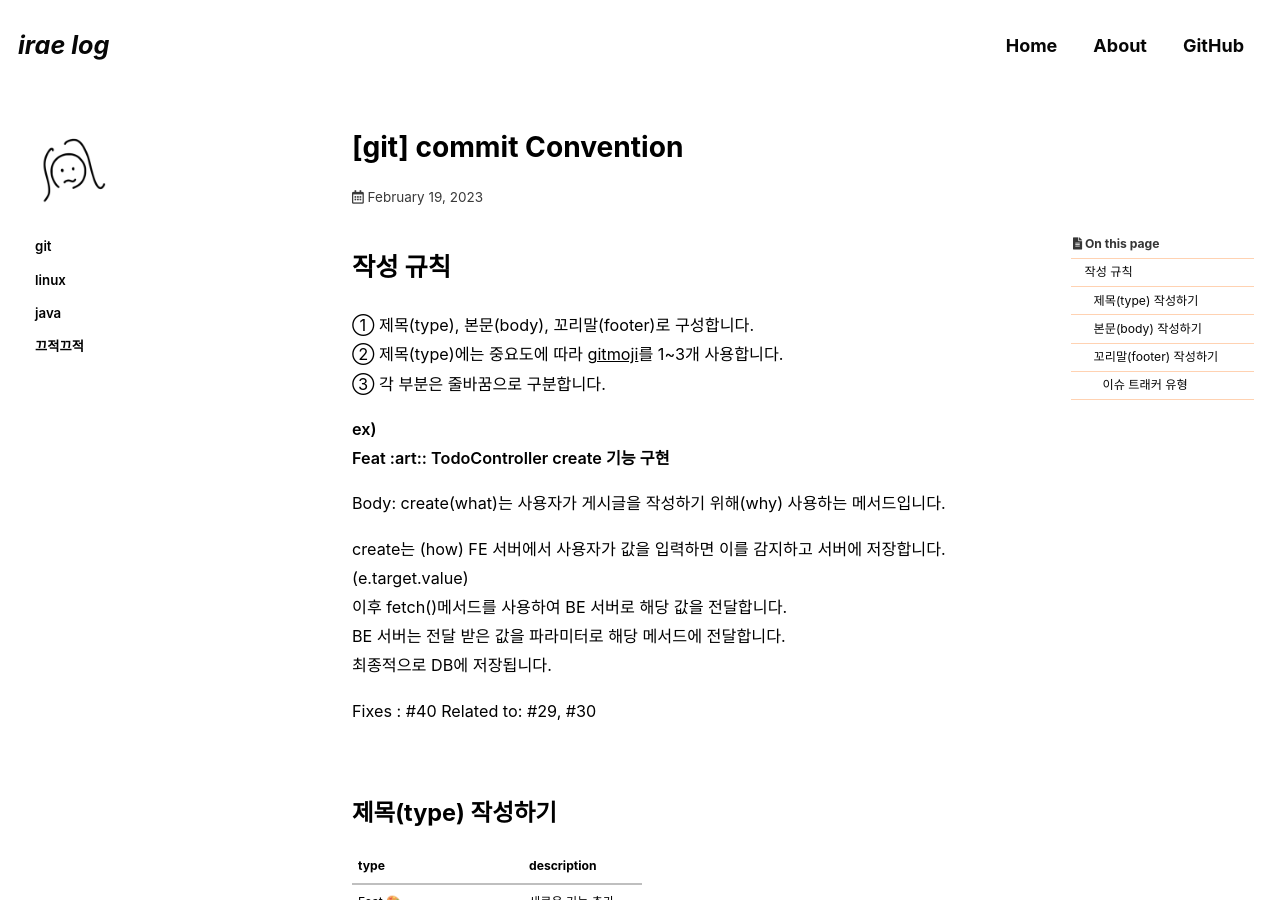
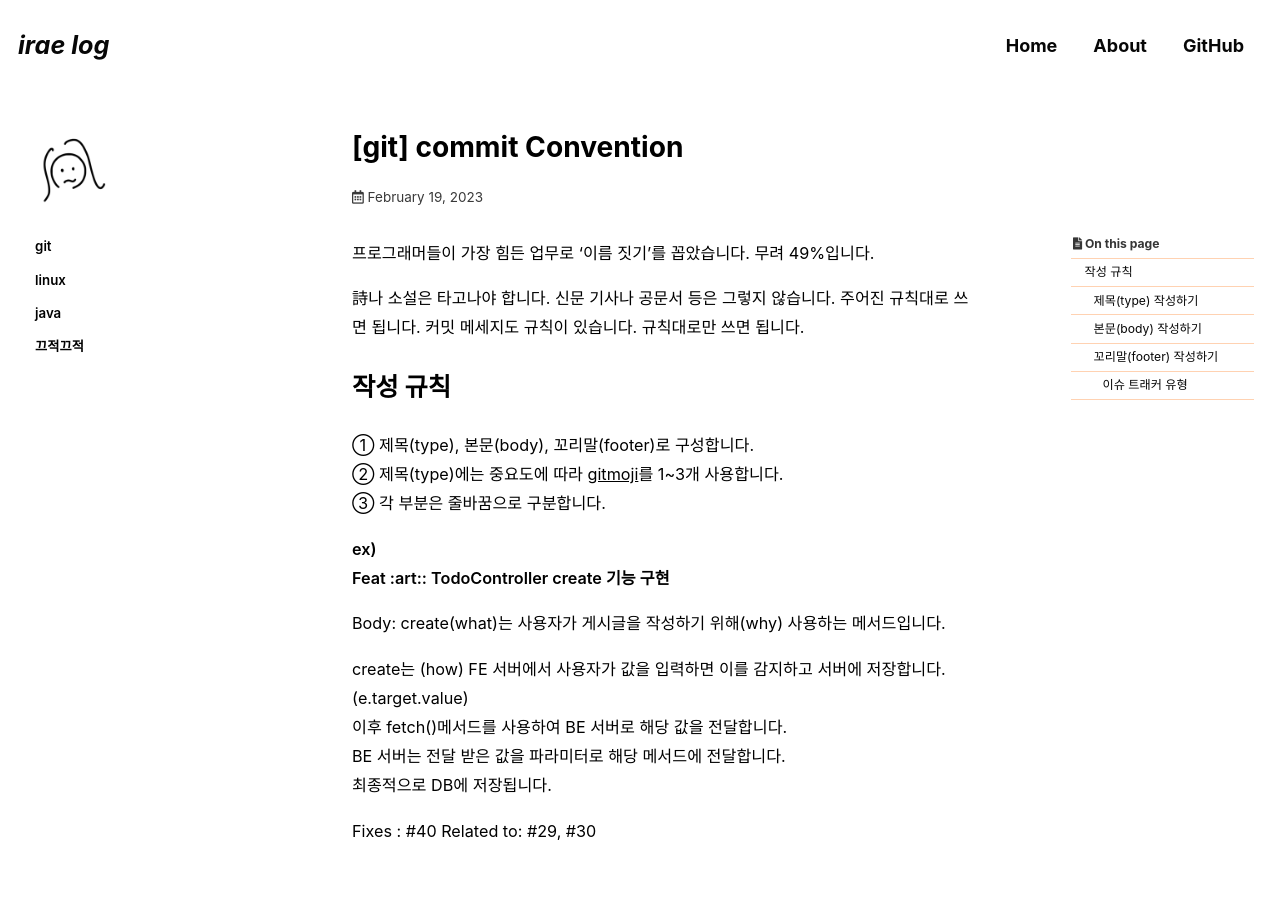
Before and after one commit to parkirae/parkirae.github.io, a Jekyll site: the page built from _posts/2023-02-19-commitConvention.md, in a window 1280 px wide and 900 px high. Built offline with Jekyll 4.4.1, drawn with Linux system fonts in a browser that asks for light colours; cached includes are drawn as plain includes; some web fonts are replaced; comment, search, counter and statistics services are not loaded.

Commit message:
Test :white_check_mark:: 포스팅 테스트

```diff
--- a/_posts/2023-02-19-commitConvention.md
+++ b/_posts/2023-02-19-commitConvention.md
@@ -15,6 +15,10 @@ toc_sticky: true
 date: 2023-02-19
 last_modified_at: 2023-02-19
 ---
+
+프로그래머들이 가장 힘든 업무로 '이름 짓기'를 꼽았습니다. 무려 49%입니다.
+
+詩나 소설은 타고나야 합니다. 신문 기사나 공문서 등은 그렇지 않습니다. 주어진 규칙대로 쓰면 됩니다. 커밋 메세지도 규칙이 있습니다. 규칙대로만 쓰면 됩니다.
 
 # 작성 규칙
 
```
